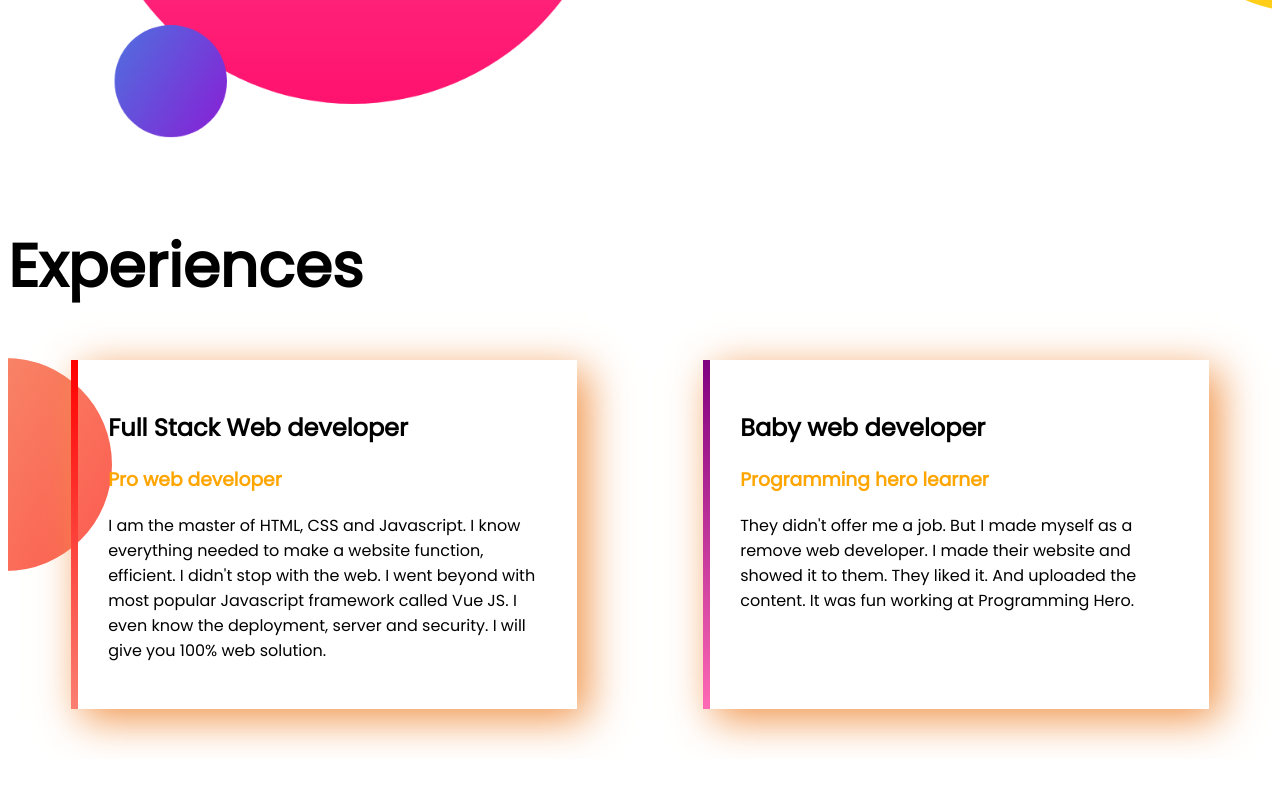
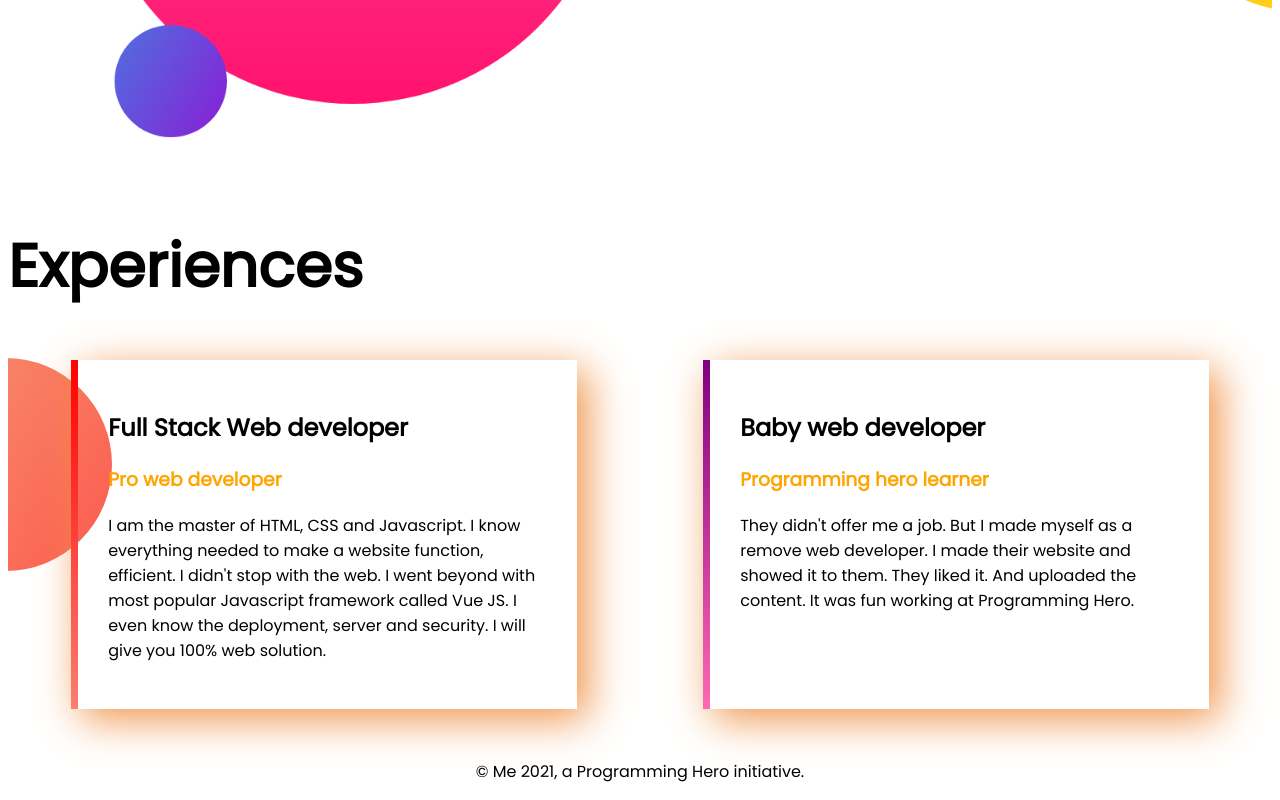
Before and after one commit to zereentabassum/developer-portfolio, a plain HTML site: page index.html in a window 1280 px wide. Shown: the part 1026-1826 px from the top of the page. Before the commit the page ends 1785 px from the top, so only its background shows below. Drawn offline with Linux system fonts and the light colour scheme.

Commit message:
footer-add

```diff
--- a/index.html
+++ b/index.html
@@ -46,5 +46,6 @@
     </div>
     </div>
 </section>
+<footer><p>© Me 2021, a Programming Hero initiative.</p></footer>
 </body>
 </html>
--- a/style.css
+++ b/style.css
@@ -56,6 +56,9 @@ span{
     border-image: linear-gradient(180deg, red, salmon);
     border-image-slice: 1;
 }
+footer{
+    text-align: center;
+}
 #baby{
     border-left: 7px solid;
     border-image: linear-gradient(180deg, purple, hotpink);
```
